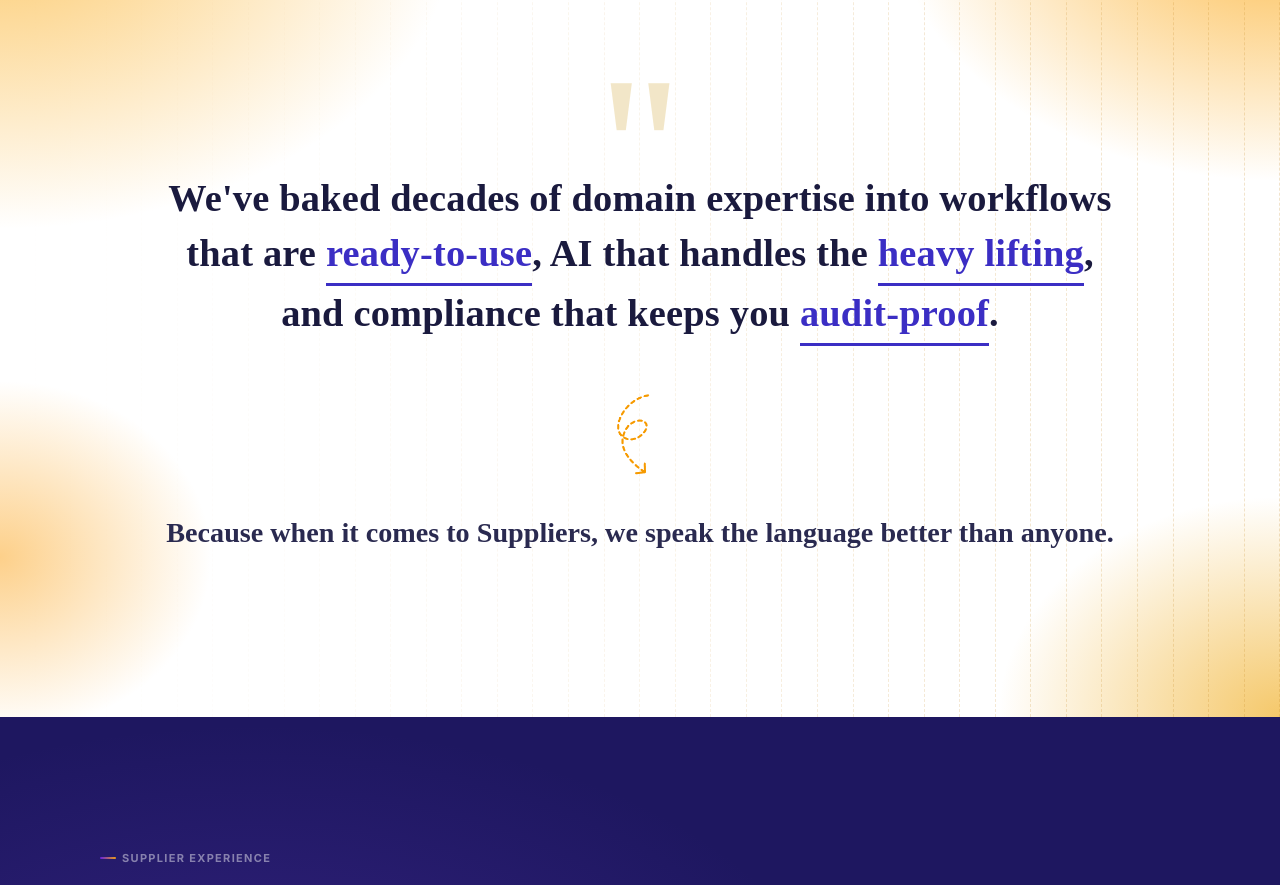
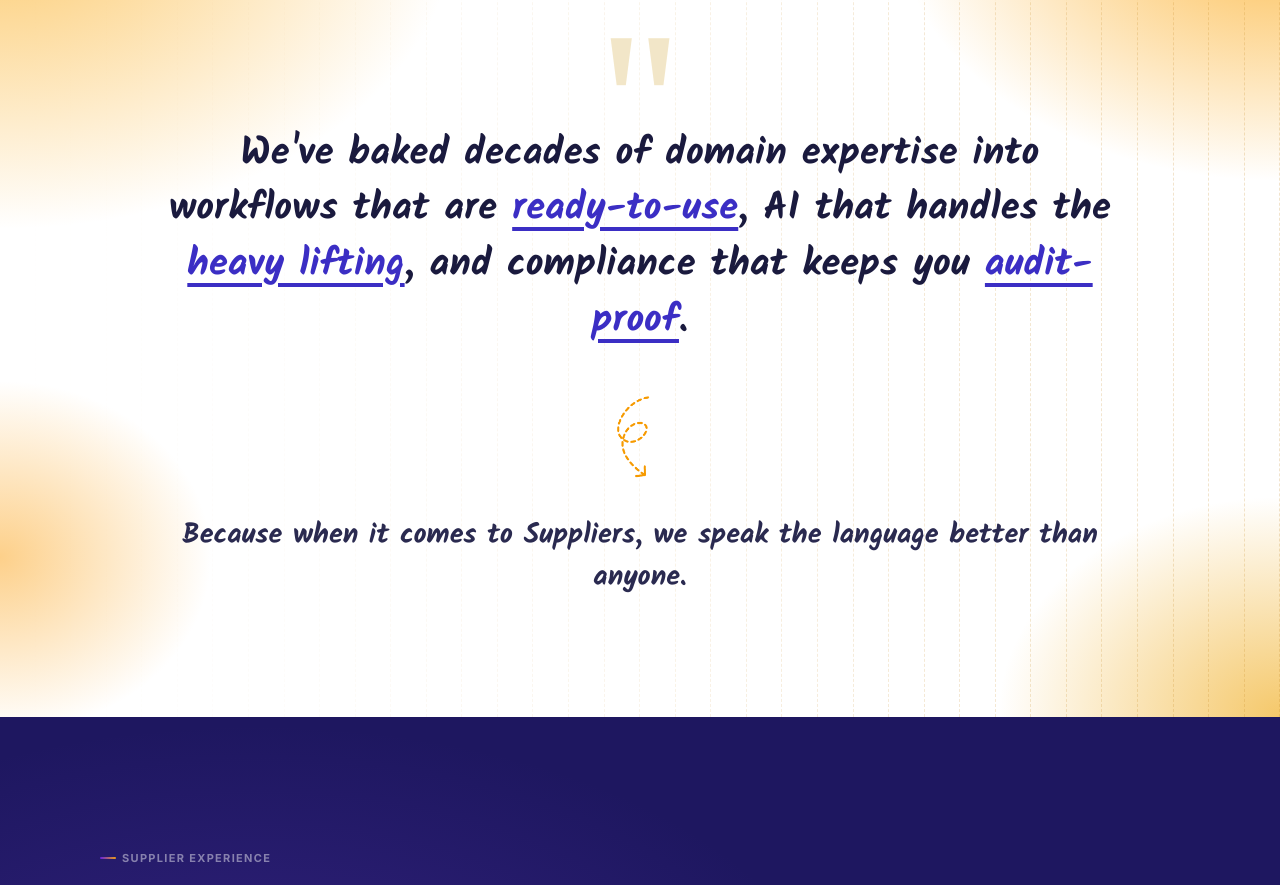
Before and after one commit to heyitsrashmee/nimbles2p-3.0, a Next.js app: page / in a window 1280 px wide. Shown: the part 3660-4545 px from the top of the page. Built offline with nearby package versions, Linux system fonts and the light colour scheme.

Commit message:
commit-kalam-font-fix

```diff
--- a/app/globals.css
+++ b/app/globals.css
@@ -141,8 +141,23 @@ body { font-family: var(--fb); background: var(--slp); color: var(--t1); overflo
 @media(max-width:540px) { .ft-grid { grid-template-columns:1fr;gap:24px; } }
 .ft-bottom { border-top:1px solid rgba(255,255,255,.07);padding:20px 0 28px;display:flex;justify-content:space-between;align-items:center;flex-wrap:wrap;gap:10px; }
 
-/* ── DOMAIN STATEMENT ── */
+/* ── DOMAIN STATEMENT (Kalam handwriting) ── */
 .ds-wrap { max-width:760px;margin:0 auto;text-align:center; }
+.kalam {
+  font-family: var(--font-kalam, "Kalam"), cursive;
+  font-weight: 700;
+  font-synthesis: none;
+  -webkit-font-smoothing: antialiased;
+}
+.kalam-highlight {
+  color: #3B2EC4;
+  text-decoration-line: underline;
+  text-decoration-color: #3B2EC4;
+  text-decoration-thickness: 0.1em;
+  text-underline-offset: 0.22em;
+  text-decoration-skip-ink: auto;
+}
+.kalam-accent { color: #3B2EC4; font-weight: 700; }
 
 /* ── LOGO MARQUEE ── */
 .lm-wrap { overflow:hidden;position:relative;padding:44px 0;background:#fff;border-top:1px solid rgba(0,0,0,.06);border-bottom:1px solid rgba(0,0,0,.06); }
--- a/app/layout.jsx
+++ b/app/layout.jsx
@@ -1,4 +1,4 @@
-import { Inter, IBM_Plex_Mono } from "next/font/google";
+import { Inter, IBM_Plex_Mono, Kalam } from "next/font/google";
 import "./globals.css";
 
 const inter = Inter({
@@ -12,6 +12,13 @@ const ibmPlexMono = IBM_Plex_Mono({
   subsets: ["latin"],
   weight: ["400", "500", "600"],
   variable: "--font-mono",
+  display: "swap",
+});
+
+const kalam = Kalam({
+  subsets: ["latin"],
+  weight: ["400", "700"],
+  variable: "--font-kalam",
   display: "swap",
 });
 
@@ -34,7 +41,7 @@ export const metadata = {
 
 export default function RootLayout({ children }) {
   return (
-    <html lang="en" className={`${inter.variable} ${ibmPlexMono.variable}`}>
+    <html lang="en" className={`${inter.variable} ${ibmPlexMono.variable} ${kalam.variable}`}>
       <body className={inter.className} style={{ fontFamily: "var(--fb)" }}>
         {children}
       </body>
--- a/src/components/MainFile.jsx
+++ b/src/components/MainFile.jsx
@@ -1074,10 +1074,8 @@ function DomainStatement() {
         }}>"</div>
 
         {/* Main statement */}
-        <p style={{
-          fontFamily:"'Kalam', cursive",
+        <p className="kalam" style={{
           fontSize: isMobile ? "clamp(24px,6.5vw,34px)" : "clamp(28px,3vw,44px)",
-          fontWeight:700,
           lineHeight:1.45,
           color:"#1a1a3e",
           marginBottom: isMobile ? 32 : 48,
@@ -1085,11 +1083,11 @@ function DomainStatement() {
           textAlign:"center",
         }}>
           We've baked decades of domain expertise into workflows that are{" "}
-          <span style={{ color:"#3B2EC4", display:"inline-block", borderBottom:"3px solid #3B2EC4", paddingBottom:1 }}>ready-to-use</span>
+          <span className="kalam-highlight">ready-to-use</span>
           , AI that handles the{" "}
-          <span style={{ color:"#3B2EC4", display:"inline-block", borderBottom:"3px solid #3B2EC4", paddingBottom:1 }}>heavy lifting</span>
+          <span className="kalam-highlight">heavy lifting</span>
           , and compliance that keeps you{" "}
-          <span style={{ color:"#3B2EC4", display:"inline-block", borderBottom:"3px solid #3B2EC4", paddingBottom:1 }}>audit-proof</span>.
+          <span className="kalam-highlight">audit-proof</span>.
         </p>
 
         {/* Arrow */}
@@ -1098,10 +1096,8 @@ function DomainStatement() {
         </div>
 
         {/* Sub-statement */}
-        <p style={{
-          fontFamily:"'Kalam', cursive",
+        <p className="kalam" style={{
           fontSize: isMobile ? "clamp(20px,5.5vw,28px)" : "clamp(22px,2.2vw,32px)",
-          fontWeight:700,
           color:"#2a2a50",
           lineHeight:1.5,
           fontStyle:"normal",
--- a/src/components/RFQManagementPage.jsx
+++ b/src/components/RFQManagementPage.jsx
@@ -465,10 +465,8 @@ function RFQDomainStatement() {
         }}>"</div>
 
         {/* Main statement */}
-        <p style={{
-          fontFamily:"'Kalam', cursive",
+        <p className="kalam" style={{
           fontSize: isMobile ? "clamp(22px,6.5vw,32px)" : "clamp(28px,3vw,44px)",
-          fontWeight:700,
           lineHeight:1.55,
           color:"#1a1a3e",
           marginBottom: isMobile ? 32 : 52,
@@ -476,11 +474,11 @@ function RFQDomainStatement() {
           textAlign:"center",
         }}>
           At{" "}
-          <span style={{ color:"#3B2EC4", display:"inline-block", borderBottom:"3px solid #3B2EC4", paddingBottom:1 }}>USD 50 Million spend</span>
+          <span className="kalam-highlight">USD 50 Million spend</span>
           {", inefficient sourcing silently leaks "}
-          <span style={{ color:"#3B2EC4", display:"inline-block", borderBottom:"3px solid #3B2EC4", paddingBottom:1 }}>2–5% annually</span>
+          <span className="kalam-highlight">2–5% annually</span>
           {" while locking "}
-          <span style={{ color:"#3B2EC4", whiteSpace:"nowrap", display:"inline-block", borderBottom:"3px solid #3B2EC4", paddingBottom:1 }}>20–30% of spend</span>
+          <span className="kalam-highlight" style={{ whiteSpace:"nowrap" }}>20–30% of spend</span>
           {" outside negotiation control."}
         </p>
 
--- a/src/components/SupplierAnalyticsPage.jsx
+++ b/src/components/SupplierAnalyticsPage.jsx
@@ -246,24 +246,17 @@ function SADomainStatement() {
           }}>"</div>
 
           <blockquote style={{ margin:0, padding:0 }}>
-            <p style={{
-              fontFamily:"'Kalam', cursive",
-              fontWeight:700,
+            <p className="kalam" style={{
               fontSize: isMobile ? "clamp(22px,6vw,34px)" : "clamp(32px,3vw,46px)",
               lineHeight:1.45, letterSpacing:".005em",
               color:"#1a1a3e", margin:0,
             }}>
               Without connected supplier analytics,{" "}
-              <span style={{ color:"#3B2EC4", fontWeight:700 }}>critical supplier knowledge</span>
+              <span className="kalam-accent">critical supplier knowledge</span>
               {" "}remains buried across{" "}
-              <span style={{ color:"#3B2EC4", fontWeight:700 }}>systems, reports, emails,</span>
+              <span className="kalam-accent">systems, reports, emails,</span>
               {" "}and teams — instead of driving{" "}
-              <span style={{
-                color:"#3B2EC4",
-                display:"inline-block",
-                borderBottom:"3px solid #3B2EC4",
-                paddingBottom:2,
-              }}>proactive decisions.</span>
+              <span className="kalam-highlight">proactive decisions.</span>
             </p>
           </blockquote>
 
--- a/src/components/SupplierPortalPage.jsx
+++ b/src/components/SupplierPortalPage.jsx
@@ -360,8 +360,7 @@ function SPUrgency() {
 
           {/* THE MAIN STATEMENT — massive, emotional */}
           <blockquote style={{ margin:0, padding:0 }}>
-            <p style={{
-              fontFamily:"'Kalam',cursive", fontWeight:700,
+            <p className="kalam" style={{
               fontSize: isMobile ? "clamp(22px,6vw,32px)" : "clamp(26px,2.9vw,44px)",
               lineHeight:1.35, letterSpacing:".005em",
               color:"#1a1a3e", margin:0,
@@ -369,12 +368,7 @@ function SPUrgency() {
               If suppliers still chase you<br />through inboxes, you're not{" "}
               <span>"future-ready."</span>
               <br />
-              <span style={{
-                color:"#3B2EC4",
-                display:"inline-block",
-                borderBottom:"3px solid #3B2EC4",
-                paddingBottom:2,
-              }}>You're just future-pretending.</span>
+              <span className="kalam-highlight">You're just future-pretending.</span>
             </p>
           </blockquote>
 
```
